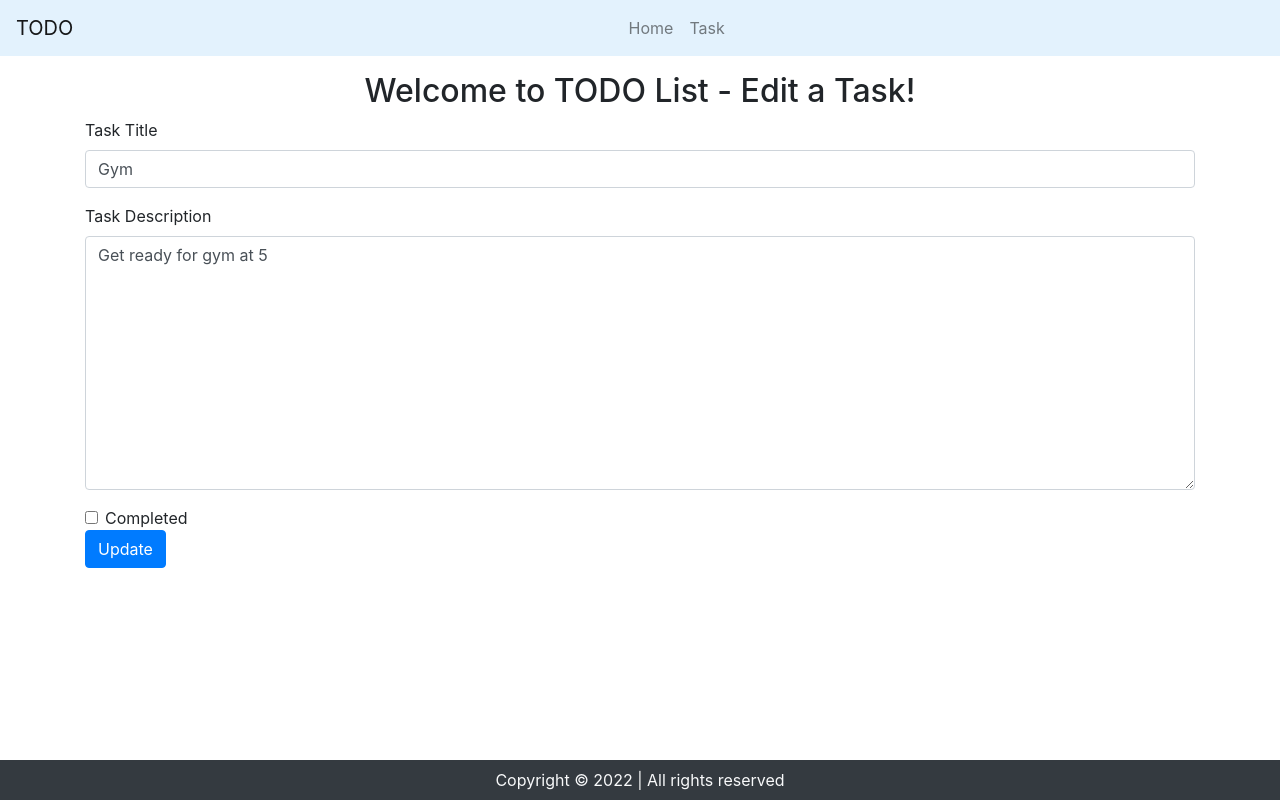
After one commit to Sandeshsingh27/Django_Todo, a Django app: page /edit/1/ in a window 1280 px wide. The commit adds this page. Run offline with Django 4.2, Linux system fonts and the light colour scheme; data comes from the database, SQL or seed files in the repository; both versions use the stored data as it was after the commit; some libraries are stand-ins or nearby versions.

```diff
--- a/home/models.py
+++ b/home/models.py
@@ -1,11 +1,11 @@
 from django.db import models
-import datetime
 
 # Create your models here.
 
 class Task(models.Model):
     title=models.CharField(max_length=50)
     desc=models.TextField()
+    complete = models.BooleanField(default=False)
     time=models.DateTimeField(auto_now_add=True, null=True)
 
 # Below function is used to edit the object filed shown in the admin interface
--- a/home/urls.py
+++ b/home/urls.py
@@ -5,4 +5,7 @@ from home import views
 urlpatterns = [
     path('', views.index, name='index'),
     path('tasks/', views.tasks, name='tasks'),
+    path('delete/<str:pk>/', views.delete, name='delete'),
+    path('edit/<str:pk>/', views.edit, name='edit'),
+    path('update/<str:pk>/', views.update, name='update'),
 ]
--- a/home/views.py
+++ b/home/views.py
@@ -1,5 +1,6 @@
-from django.shortcuts import render, HttpResponse
+from django.shortcuts import render, HttpResponse, redirect
 from home import models
+# from .models import *
 
 # Create your views here.
 
@@ -19,3 +20,38 @@ def tasks(request):
     alltasks=models.Task.objects.all()
     context={'tasks':alltasks}
     return render(request, 'tasks.html', context)
+
+def edit(request, pk):
+    tasks=models.Task.objects.get(id=pk)
+    context={'tasks':tasks}
+
+    # if(request.POST.get('update')):
+    #     update(pk)
+
+    return render(request, 'edit.html', context)
+
+def update(request, pk):
+    if request.method=='POST':
+        title=request.POST['title']
+        desc=request.POST['desc']
+        complete=request.POST['complete']
+        task = models.Task.objects.get(id=pk)
+        task.title=title
+        task.desc=desc
+        task.complete=complete
+        task.save()
+        context={'success':True}
+        print('task updated')
+        # return redirect('/tasks')
+
+    return render(request, 'tasks.html', context)
+
+def delete(request, pk):
+	item = models.Task.objects.get(id=pk)
+
+	if item:
+		item.delete()
+		return redirect('/tasks')
+
+	context = {'item':item}
+	return render(request, 'tasks.html', context)
--- /dev/null
+++ b/templates/edit.html
@@ -0,0 +1,34 @@
+{% extends 'base.html' %}
+
+{% comment %} {% block homeactive %}active{% endblock homeactive %} {% endcomment %}
+
+{% block body %}
+    {% if success %}
+        <div class="alert alert-success alert-dismissible fade show" role="alert">
+            <strong>Success!</strong> Your task has been updated.
+            <button type="button" class="close" data-dismiss="alert" aria-label="Close">
+                <span aria-hidden="true">&times;</span>
+            </button>
+        </div>
+    {% endif %}
+
+    <div class="container my-3">
+        <h2 class="text-center">Welcome to TODO List - Edit a Task!</h2>
+        <form action="/tasks/" method="POST">
+            {% csrf_token %}
+            <div class="form-group">
+              <label for="title">Task Title</label>
+              <input type="text" class="form-control" id="title" name="title" placeholder="Enter your task" value="{{tasks.title}}">
+            </div>
+            <div class="form-group">
+              <label for="desc">Task Description</label>
+              <textarea name="desc" class="form-control" id="desc" cols="30" rows="10" value="">{{tasks.desc}}</textarea>
+            </div>
+            <div class="form-check">
+                <input type="checkbox" class="form-check-input" id="complete" {% if tasks.complete %} checked {% else %} '' {% endif %}>
+                <label class="form-check-label" for="complete">Completed</label>
+            </div>
+            <button type="submit" class="btn btn-primary" name="update">Update</button>
+          </form>
+    </div>
+{% endblock body %}
--- a/templates/index.html
+++ b/templates/index.html
@@ -5,7 +5,7 @@
 {% block body %}
     {% if success %}
         <div class="alert alert-success alert-dismissible fade show" role="alert">
-            <strong>Success!</strong> Your task has been sadded to the list.
+            <strong>Success!</strong> Your task has been added to the list.
             <button type="button" class="close" data-dismiss="alert" aria-label="Close">
                 <span aria-hidden="true">&times;</span>
             </button>
@@ -18,7 +18,7 @@
             {% csrf_token %}
             <div class="form-group">
               <label for="title">Task Title</label>
-              <input type="text" class="form-control" id="tile" name="title" placeholder="Enter your task">
+              <input type="text" class="form-control" id="title" name="title" placeholder="Enter your task">
             </div>
             <div class="form-group">
               <label for="desc">Task Description</label>
--- a/templates/tasks.html
+++ b/templates/tasks.html
@@ -11,6 +11,7 @@
                 <th scope="col">#</th>
                 <th scope="col">Task Title</th>
                 <th scope="col">Task Description</th>
+                <th scope="col">Task Edit Buttons</th>
               </tr>
             </thead>
             <tbody>
@@ -19,7 +20,8 @@
                         <th scope="row">{{forloop.counter}}</th>
                         <td>{{task.title}}</td>
                         <td>{{task.desc}}</td>
-                        {% comment %} <td>@mdo</td> {% endcomment %}
+                        <td><button type="button" class="btn btn-outline-info" onclick="location.href='{% url 'edit' task.id %}'" value="{{task.id}}">Edit</button>
+                          <button type="button" class="btn btn-danger" onclick="location.href='{% url 'delete' task.id %}'" value="{{task.id}}">Delete</button></td>
                     </tr>
                 {% endfor %}
             </tbody>
```
Also changed, not shown: db.sqlite3, home/migrations/0003_task_complete.py (added).
